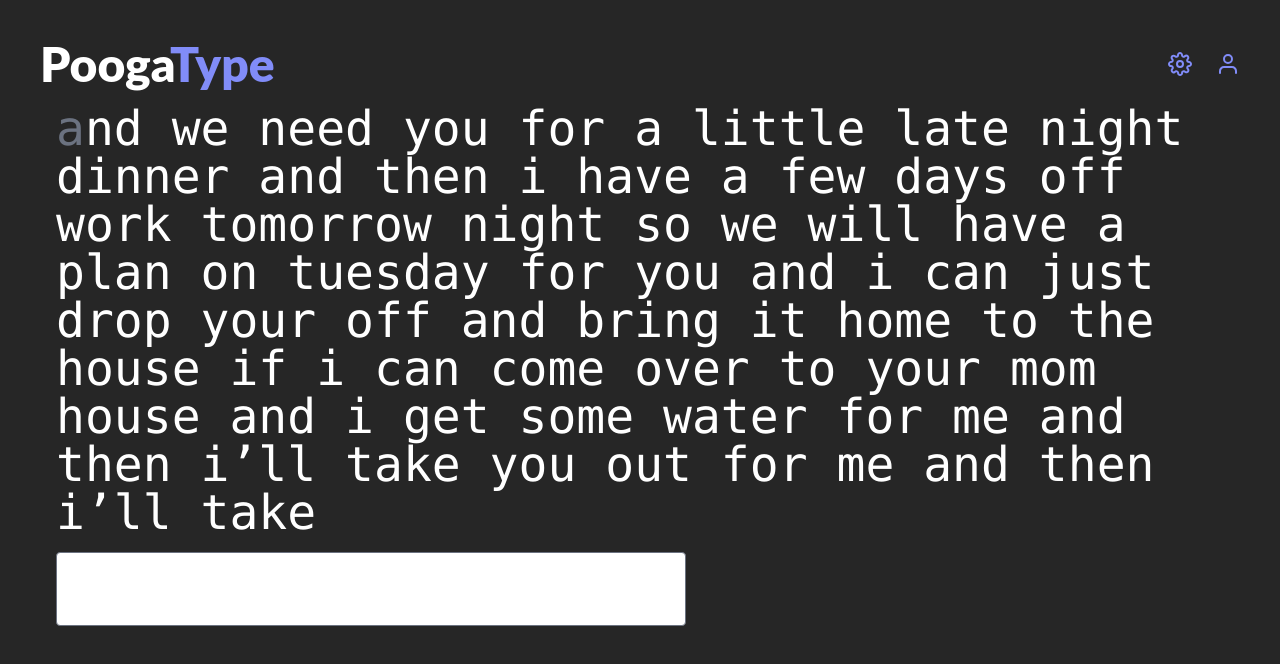
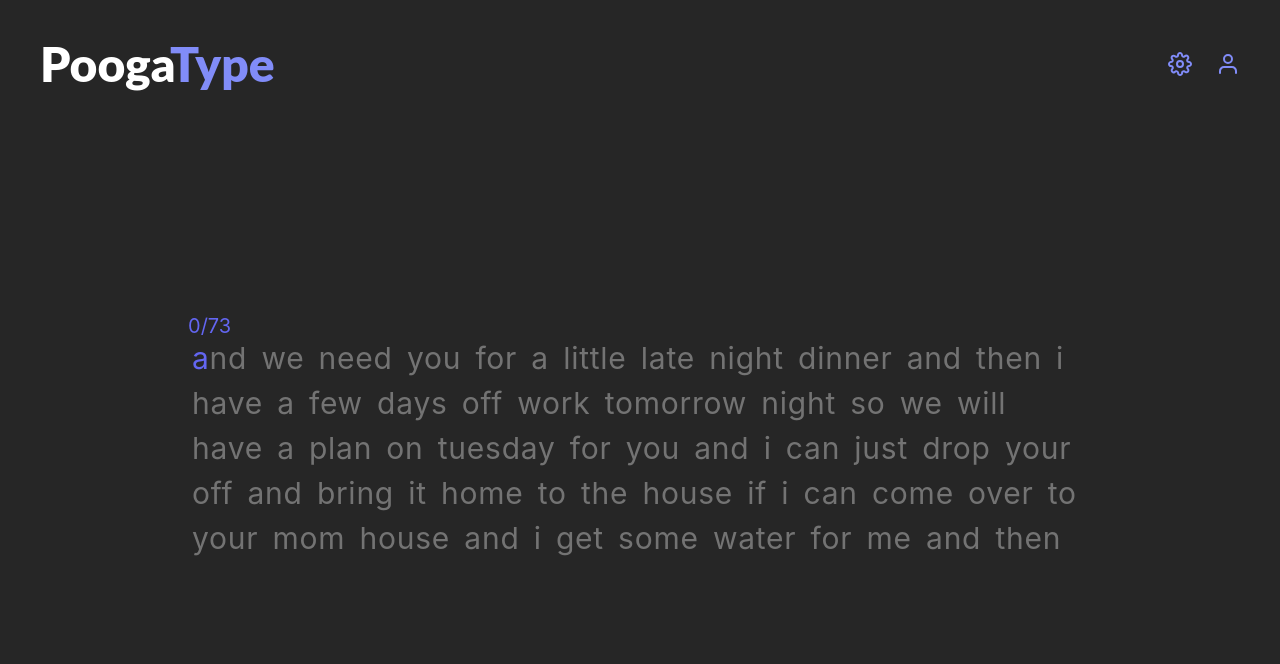
Before and after one commit to m-shao/poogatype, a React (Create React App) app: page / in a window 1280 px wide. Shown: the top 664 px of the page. Built offline with nearby package versions, Linux system fonts and the light colour scheme.

Commit message:
word counter added

```diff
--- a/src/App.js
+++ b/src/App.js
@@ -7,7 +7,7 @@ import accountIcon from "./images/user.svg"
 function App() {
   return (
     <div className="App">
-      <div className='h-screen w-screen bg-neutral-800 text-white text-5xl p-10 box-border overflow-hidden font-mono'>
+      <div className='h-screen w-screen bg-neutral-800 text-white text-5xl p-10 box-border overflow-hidden'>
         <div className='flex w-full justify-between'>
             <h1 className='font-black [font-family:"lato"]'>
               Pooga<span className='text-indigo-400'>Type</span>
--- a/src/components/TypingApp.jsx
+++ b/src/components/TypingApp.jsx
@@ -1,10 +1,17 @@
-import React, { useState } from 'react';
+import React, { useState, useEffect, useRef } from 'react';
 
 function TypingApp() {
   const [currentChar, setCurrentChar] = useState(0);
   const [inputValue, setInputValue] = useState('');
 
-  const text = 'and we need you for a little late night dinner and then i have a few days off work tomorrow night so we will have a plan on tuesday for you and i can just drop your off and bring it home to the house if i can come over to your mom house and i get some water for me and then i’ll take you out for me and then i’ll take';
+  const [text, setText] = useState('and we need you for a little late night dinner and then i have a few days off work tomorrow night so we will have a plan on tuesday for you and i can just drop your off and bring it home to the house if i can come over to your mom house and i get some water for me and then i’ll take you out for me and then i’ll take')
+  const textLength = text.split(" ").length
+  const [wordCount, setWordCount] = useState(0)
+
+  useEffect(() => {
+    let temp = inputValue.split(" ").length - 1
+    setWordCount(temp)
+  }, [inputValue])
 
   const handleInputChange = (event) => {
     const inputText = event.target.value;
@@ -22,35 +29,43 @@ function TypingApp() {
   const getCharClass = (index) => {
     if (index < currentChar) {
       if (inputValue[index] === text[index]){
-        return 'text-green-500';
+        return 'text-white';
       }
       else{
         return 'text-red-500';
       }
     } else if (index === currentChar) {
-      return 'text-gray-500';
+      return 'text-indigo-500';
     } else if (index >= currentChar) {
-      return 'text-white';
+      return 'text-neutral-500';
     }
-  };
+  }
+
+  const inputRef = useRef()
+
+    function focus() {
+        inputRef.current.focus()
+    }
 
   return (
-    <div className="p-4">
-      <p>
+    <>
+      <div className="flex flex-col justify-center items-center w-full h-full relative ">
+        <div className='max-w-4xl w-full relative -top-6 -left-1 text-xl'>
+          <h2 className='text-indigo-500 absolute'>{wordCount}/{textLength}</h2>
+        </div>
+        <div className='max-w-4xl text-left text-3xl tracking-wide font-normal text-neutral-500 [word-spacing:5px] max-h-56 overflow-hidden leading-normal relative'>
           {text.split('').map((char, index) => (
             <span key={index} className={getCharClass(index)}>
               {char}
             </span>
           ))}
-      </p>
-      <input
-        className="text-black mt-4 p-2 rounded border border-gray-500"
-        type="text"
-        value={inputValue}
-        onChange={handleInputChange}
-      />
         </div>
-  );
+        <button onClick={focus} className='absolute max-w-4xl w-full h-56'></button>
+      </div>
+      <input type="text" ref={inputRef} onChange={handleInputChange} value={inputValue} className="absolute w-0 right-0 botton-0" />
+    </>
+
+  )
 }
 
 export default TypingApp;
```
Lines whose indentation alone changed are shown as unchanged.
